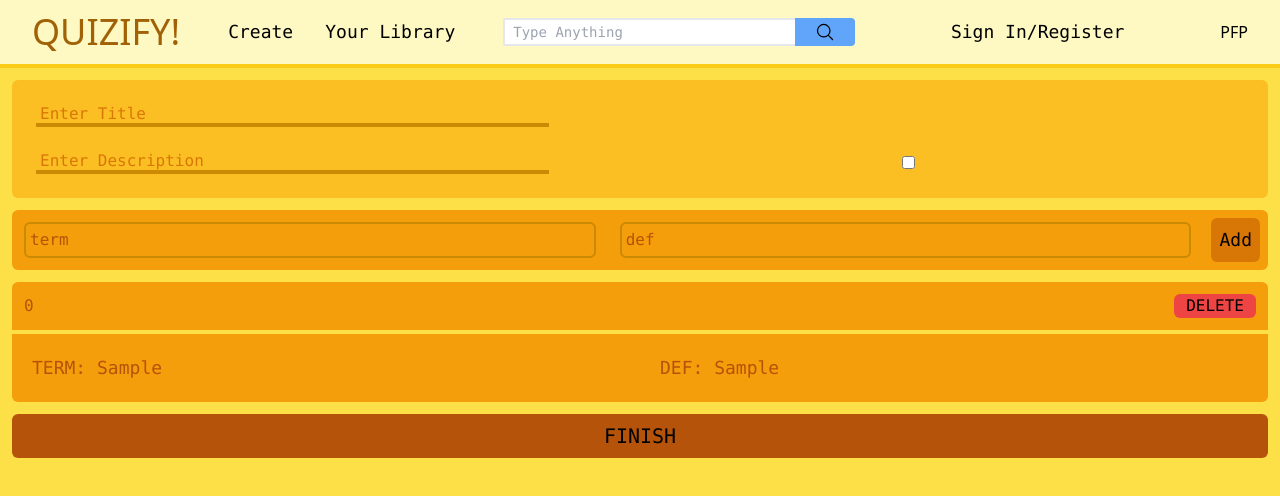
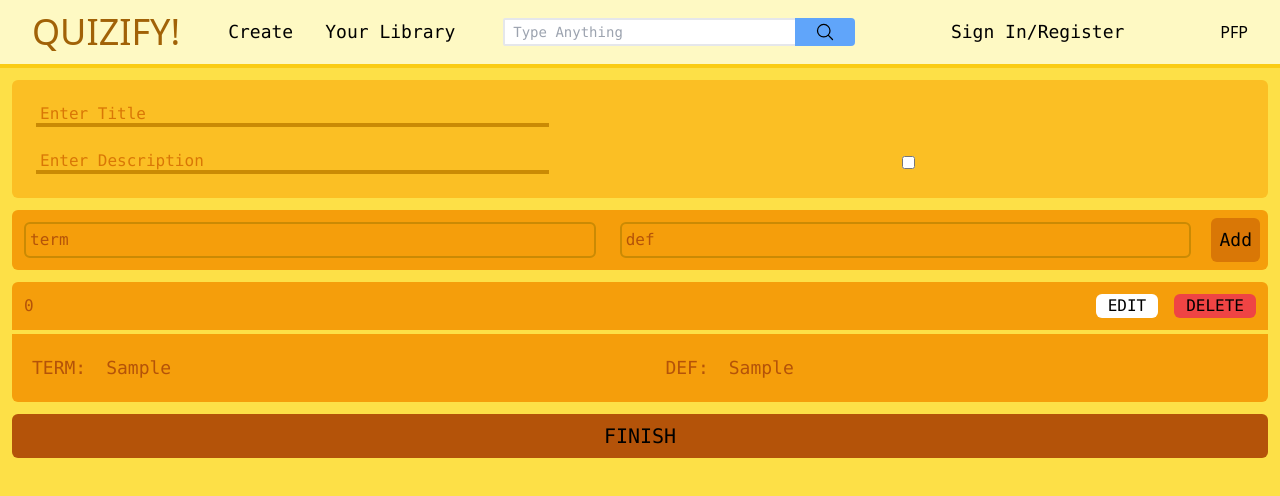
Before and after one commit to arif24v/quizify, a Next.js app in the folder quizify/: page /create in a window 1280 px wide. Both pictures are taken after typing "Sample", "Sample" into the empty fields and a click on the button "Add". Shown: the top 496 px of the page. Built offline with nearby package versions, Linux system fonts and the light colour scheme.

Commit message:
question edit and deletion

```diff
--- /dev/null
+++ b/quizify/src/app/components/modals/modal.js
@@ -0,0 +1,22 @@
+import React, {useState} from 'react';
+
+export default function Modal( {  }) {
+
+    let [hidden, setHidden] = useState(false);
+
+    return (
+        <div className={hidden ? "hidden": "" + "fixed inset-0 bg-opacity-25 backdrop-blur-sm flex justify-center items-center"}>
+            <div className="bg-gray-100 text-black h-[40vh] w-[40vw] rounded-xl flex flex-col text-center justify-center items-center">
+                <p className="flex flex-col text-3xl p-7 font-mono">ARE YOU SURE YOU WANT TO DELETE THIS ITEM?</p>
+                <div className="flex flex-row mt-5">
+                    <button onClick = {(e) => setHidden(true)} className="hover:bg-gray-400 ease-in-out duration-150 rounded-lg font-mono bg-gray-300 p-3 flex flex-row m-3">
+                        Cancel
+                    </button>
+                    <button  className="hover:bg-red-700 ease-in-out duration-150 rounded-lg font-mono bg-red-600 p-3 flex flex-row m-3">
+                        DELETE
+                    </button>
+                </div>
+            </div>
+        </div>
+    );
+}
--- a/quizify/src/app/create/page.js
+++ b/quizify/src/app/create/page.js
@@ -14,6 +14,11 @@ export default function Page() {
     const [title, setTitle] = useState("");
     const [description, setDescription] = useState("");
     const [passwordBool, setPasswordBool] = useState(false);
+
+    const [editing, setEditing] = useState();
+    const [editableValue, setEditableValue] = useState([]);
+
+    const [deleting, setDeleting] = useState();
 
     const addCard = async (e) => {
         e.preventDefault();
@@ -38,6 +43,29 @@ export default function Page() {
         e.preventDefault();
         const newArray = [...cards.slice(0, index), ...cards.slice(index + 1)];
         setCards(newArray);
+        setDeleting(null);
+    }
+
+    function editCard(e, index) {
+        e.preventDefault();
+        if (editing == index) {
+            setCards([...cards.slice(0, index), {term:editableValue[0], def:editableValue[1]}, ...cards.slice(index+1)]);
+            setEditableValue(["", ""]);
+            setEditing(null);
+        } else {
+            setEditing(index)
+            setEditableValue([cards[index].term, cards[index].def]);
+        }
+
+        /*setEditMode([...editMode.slice(0, index), !editMode[index], ...editMode.slice(index+1)]);
+        console.log(editMode);
+        if (!editMode[index]) {
+            setEditableValue([cards[index].term, cards[index].def]);
+        } else {
+            setCards([...cards.slice(0, index), {term:editableValue[0], def:editableValue[1]}, ...cards.slice(index+1)]);
+            setEditableValue(["", ""]);
+        }
+        console.log(editMode[index]);*/
     }
 
     /*useEffect(() => {
@@ -55,7 +83,6 @@ export default function Page() {
     }, [])*/
 
     const handleChange = () => {
-        console.log(passwordBool);
         setPasswordBool(!passwordBool);
     };
 
@@ -104,12 +131,24 @@ export default function Page() {
                             <div className = "w-full bg-amber-500 mb-1 rounded-t-md flex flex-row p-3">
                                 <div className="font-mono text-amber-700"> {id} </div>
                                 <div className="flex-1" />
-                                <button className="font-mono text-black bg-red-500 hover:bg-red-400 ease-in-out duration-100 pl-3 pr-3 rounded-md" onClick={(e) => deleteCard(e, id)}> DELETE </button>
+                                <button className="font-mono text-black bg-white hover:bg-gray-300 ease-in-out duration-100 pl-3 pr-3 mr-4 rounded-md" onClick={(e) => editCard(e, id)}> {editing == id ? "DONE EDITING" : "EDIT"} </button>
+                                <button className="font-mono text-black bg-red-500 hover:bg-red-400 ease-in-out duration-100 pl-3 pr-3 rounded-md" onClick={(e) => setDeleting(id)/*deleteCard(e, id)*/}> DELETE </button>
                             </div>
-                            <div className = "flex flex-row w-full font-mono text-amber-700 bg-amber-500 rounded-b-md">
-                                <div className = "flex flex-row text-lg m-5 w-1/2"> TERM: {card.term}</div>
-                                <div className = "flex flex-row text-lg m-5 w-1/2"> DEF: {card.def}</div>
-                            </div>
+                            { editing == id ? (
+                                <div className = "flex flex-row w-full font-mono text-amber-700 bg-amber-500 rounded-b-md">
+                                    <p className="flex flex-row text-lg ml-5 mt-5 mb-5"> TERM: </p>
+                                    <input type="text" className = "outline-none border-b-4 bg-amber-500 text-amber-700 font-mono flex flex-row text-lg m-5 w-1/2" onChange={(e) => setEditableValue([e.target.value /*TERM: */, editableValue[1]])} value={editableValue[0]} />
+                                    <p className="flex flex-row text-lg ml-5 mt-5 mb-5"> DEF: </p>
+                                    <input type="text" className = "outline-none border-b-4 bg-amber-500 text-amber-700 font-mono flex flex-row text-lg m-5 w-1/2" onChange={(e) => setEditableValue([editableValue[0], e.target.value /*DEF: */])} value={editableValue[1]} />
+                                </div>
+                            ) :  (
+                                <div className = "flex flex-row w-full font-mono text-amber-700 bg-amber-500 rounded-b-md">
+                                    <p className="flex flex-row text-lg ml-5 mt-5 mb-5"> TERM: </p>
+                                    <div className = "flex flex-row text-lg m-5 w-1/2"> {card.term}</div>
+                                    <p className="flex flex-row text-lg ml-5 mt-5 mb-5"> DEF: </p>
+                                    <div className = "flex flex-row text-lg m-5 w-1/2"> {card.def}</div>
+                                </div>
+                            )}
                         </div>
                     </motion.div>
                 </AnimatePresence>
@@ -117,6 +156,23 @@ export default function Page() {
             <div className="m-3">
                 <button onClick={addCardTodb} className="font-mono text-xl flex justify-center align-center w-full p-2 hover:bg-amber-600 bg-amber-700 rounded-md ease-in-out duration-100"> FINISH </button>
             </div>
+
+                { deleting != null &&
+                            <div className={"backdrop-blur-lg fixed inset-0 bg-opacity-25 flex justify-center items-center"}>
+                                <div className="bg-gray-100 text-black h-[40vh] w-[40vw] rounded-xl flex flex-col text-center justify-center items-center">
+                                    <p className="flex flex-col text-3xl p-7 font-mono">ARE YOU SURE YOU WANT TO DELETE THIS ITEM?</p>
+                                    <div className="flex flex-row mt-5">
+                                        <button onClick = {(e) => setDeleting(null)} className="hover:bg-gray-400 ease-in-out duration-150 rounded-lg font-mono bg-gray-300 p-3 flex flex-row m-3">
+                                            Cancel
+                                        </button>
+                                        <button onClick={(e) => deleteCard(e, deleting)} className="hover:bg-red-700 ease-in-out duration-150 rounded-lg font-mono bg-red-600 p-3 flex flex-row m-3">
+                                            DELETE
+                                        </button>
+                                    </div>
+                                </div>
+                            </div>
+                }
+
         </main>
     );
 }
--- a/quizify/src/app/sets/page.js
+++ b/quizify/src/app/sets/page.js
@@ -33,7 +33,6 @@ export default function Post({ params }) {
   async function fetchDomain() {
     const domainDoc = await getDoc(doc(db, "domains/" + id))
     setDomain(domainDoc.data());
-    console.log(domain);
   }
 
   function increment(e, factor) {
@@ -57,7 +56,7 @@ export default function Post({ params }) {
       setIsFlipped(!isFlipped);
       setTimeout(() => {
         setTd(!td);
-      }, 300); // 0.3 second delay
+      }, 200); // 0.3 second delay
     }
   }
 
```
Also changed, not shown: quizify/src/app/create/page.css (added, +12 -0 lines).
